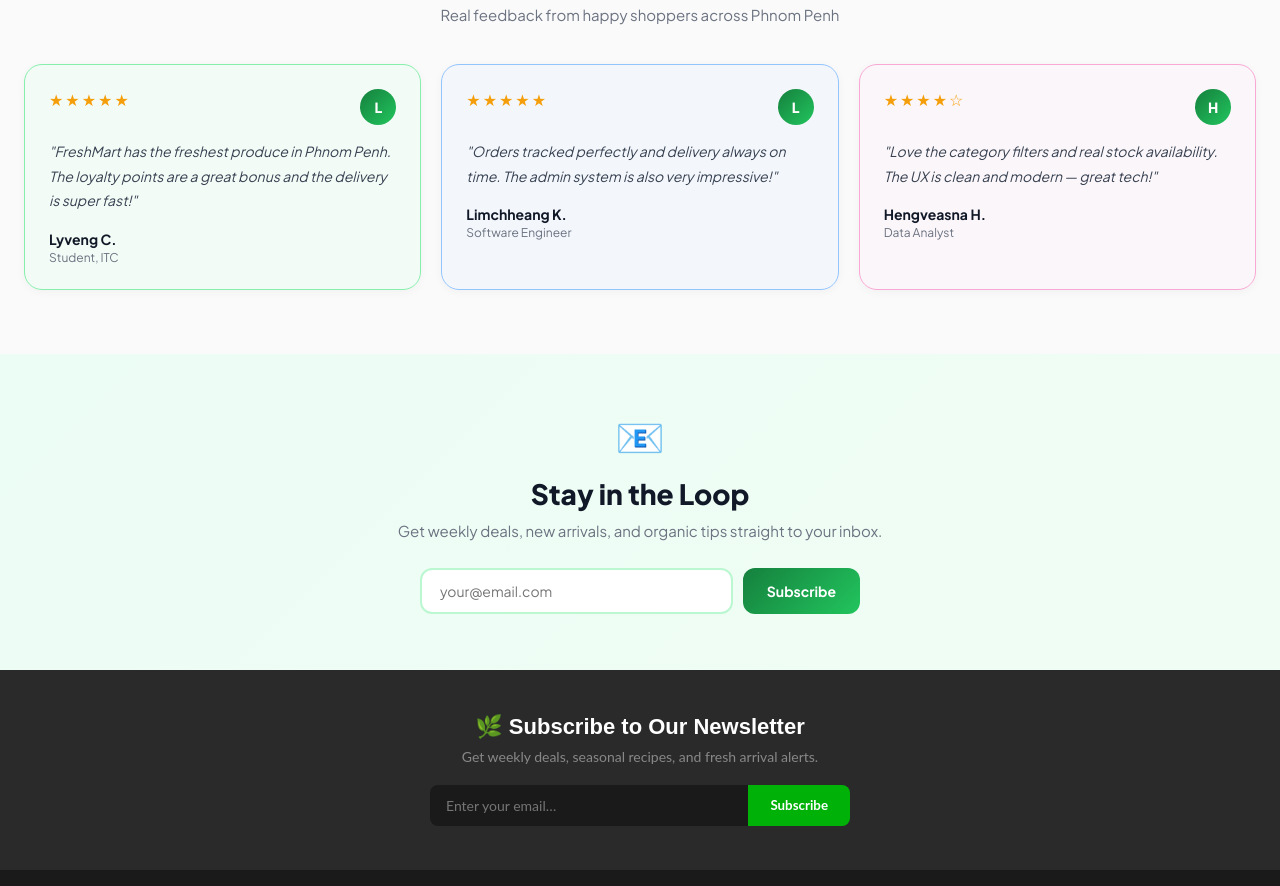
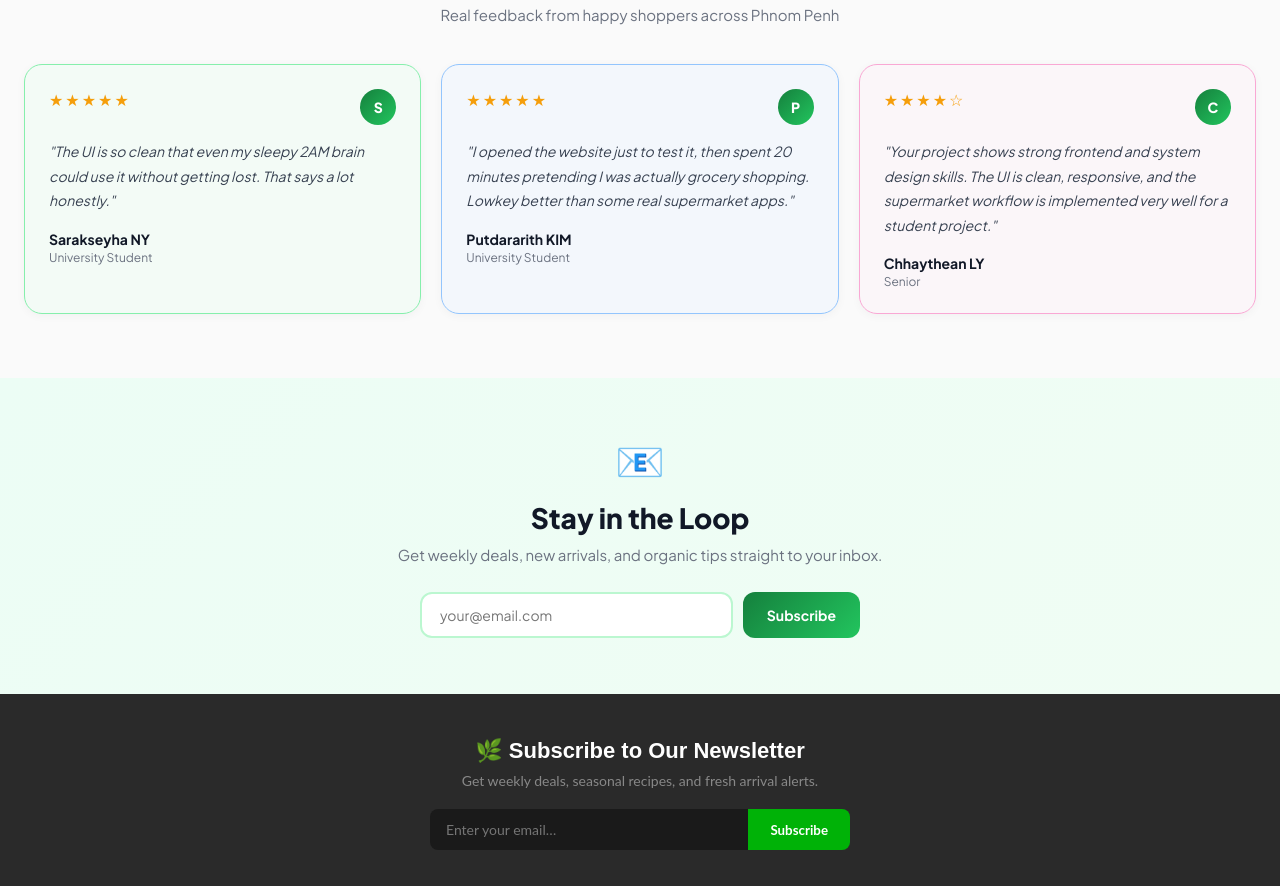
Before and after one commit to Limchheanggg/SuperMarket-Management, a React (Vite) app in the folder supermarket-frontend/: page / in a window 1280 px wide. Shown: the part 2940-3826 px from the top of the page. Built offline with nearby package versions, Linux system fonts and the light colour scheme; no server answers.

Commit message:
Modify Home.jsx

```diff
--- a/supermarket-frontend/src/pages/Home.jsx
+++ b/supermarket-frontend/src/pages/Home.jsx
@@ -842,25 +842,25 @@ export default function Home() {
           >
             {[
               {
-                name: "Lyveng C.",
-                role: "Student, ITC",
-                text: "FreshMart has the freshest produce in Phnom Penh. The loyalty points are a great bonus and the delivery is super fast!",
+                name: "Sarakseyha NY",
+                role: "University Student",
+                text: "The UI is so clean that even my sleepy 2AM brain could use it without getting lost. That says a lot honestly.",
                 stars: 5,
                 color: "#dcfce7",
                 border: "#86efac",
               },
               {
-                name: "Limchheang K.",
-                role: "Software Engineer",
-                text: "Orders tracked perfectly and delivery always on time. The admin system is also very impressive!",
+                name: "Putdararith KIM",
+                role: "University Student",
+                text: "I opened the website just to test it, then spent 20 minutes pretending I was actually grocery shopping. Lowkey better than some real supermarket apps.",
                 stars: 5,
                 color: "#dbeafe",
                 border: "#93c5fd",
               },
               {
-                name: "Hengveasna H.",
-                role: "Data Analyst",
-                text: "Love the category filters and real stock availability. The UX is clean and modern — great tech!",
+                name: "Chhaythean LY",
+                role: "Senior",
+                text: "Your project shows strong frontend and system design skills. The UI is clean, responsive, and the supermarket workflow is implemented very well for a student project.",
                 stars: 4,
                 color: "#fce7f3",
                 border: "#f9a8d4",
```
